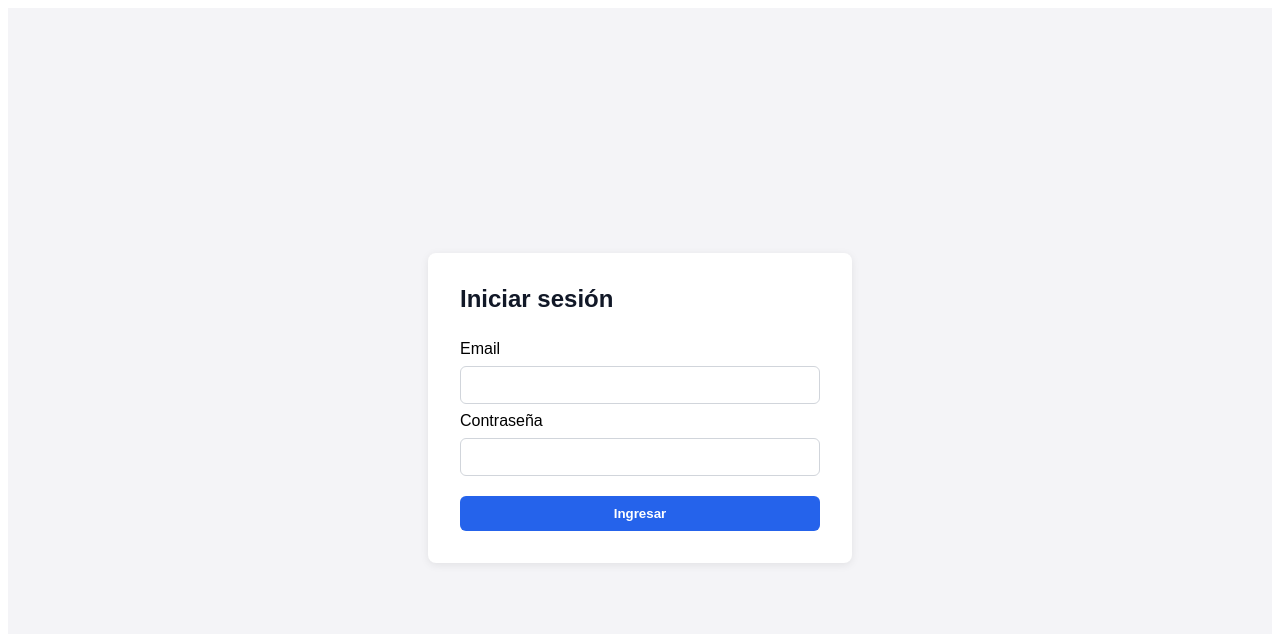
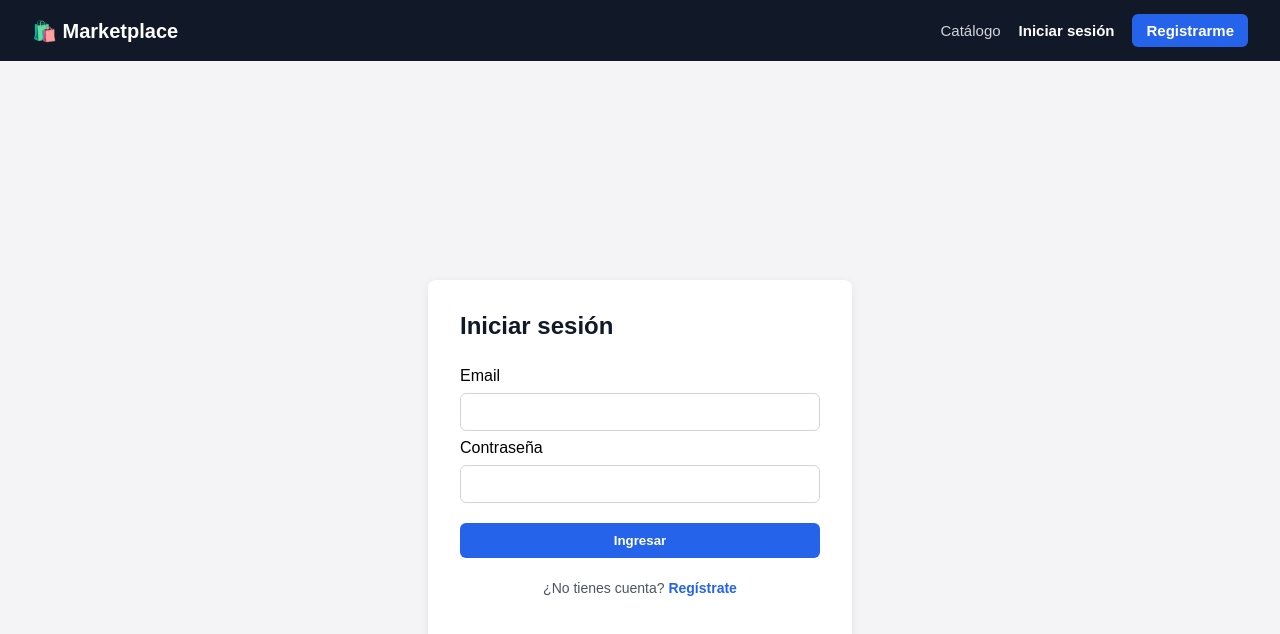
Before and after one commit to Orlando-Diaz/marketplace-frontend, an Angular app: page /login in a window 1280 px wide. Shown: the top 634 px of the page. Built offline with nearby package versions, Linux system fonts and the light colour scheme.

Commit message:
Agrega navbar, rutas y redireccion al catalogo tras login y registro

```diff
--- a/src/app/app.html
+++ b/src/app/app.html
@@ -1 +1,2 @@
+<app-navbar />
 <router-outlet />
--- a/src/app/app.ts
+++ b/src/app/app.ts
@@ -1,9 +1,11 @@
 import { Component, signal } from '@angular/core';
 import { RouterOutlet } from '@angular/router';
+import { Navbar } from './shared/navbar/navbar';
+
 
 @Component({
-  imports: [RouterOutlet],
   selector: 'app-root',
+  imports: [RouterOutlet, Navbar],
   styleUrl: './app.css',
   templateUrl: './app.html',
 })
--- a/src/app/features/auth/login/login.css
+++ b/src/app/features/auth/login/login.css
@@ -42,3 +42,15 @@ button {
 button:disabled { background: #93c5fd; cursor: not-allowed; }
 
 .error { color: #dc2626; font-size: 13px; }
+
+.enlace {
+  text-align: center;
+  font-size: 14px;
+  color: #4b5563;
+}
+
+.enlace a {
+  color: #2563eb;
+  text-decoration: none;
+  font-weight: bold;
+}
--- a/src/app/features/auth/login/login.html
+++ b/src/app/features/auth/login/login.html
@@ -1,11 +1,4 @@
 <div class="contenedor">
-  @if (authService.usuarioActual(); as usuario) {
-    <div class="tarjeta">
-      <h2>¡Hola, {{ usuario.nombre }}!</h2>
-      <p>Sesión iniciada como <strong>{{ usuario.email }}</strong> ({{ usuario.rol }})</p>
-      <button (click)="cerrarSesion()">Cerrar sesión</button>
-    </div>
-  } @else {
   <form class="tarjeta" [formGroup]="form" (ngSubmit)="enviar()">
     <h2>Iniciar sesión</h2>
 
@@ -28,6 +21,7 @@
     <button type="submit" [disabled]="cargando()">
       {{ cargando() ? 'Ingresando...' : 'Ingresar' }}
     </button>
+
+    <p class="enlace">¿No tienes cuenta? <a routerLink="/registro">Regístrate</a></p>
   </form>
-  }
 </div>
--- a/src/app/features/auth/login/login.ts
+++ b/src/app/features/auth/login/login.ts
@@ -1,16 +1,18 @@
 import { Component, inject, signal } from '@angular/core';
 import { FormBuilder, ReactiveFormsModule, Validators } from '@angular/forms';
+import { Router, RouterLink } from '@angular/router';
 import { AuthService } from '../../../core/services/auth';
 
 @Component({
   selector: 'app-login',
-  imports: [ReactiveFormsModule],
+  imports: [ReactiveFormsModule, RouterLink],
   templateUrl: './login.html',
   styleUrl: './login.css'
 })
 export class Login {
   private fb = inject(FormBuilder);
-  authService = inject(AuthService);
+  private authService = inject(AuthService);
+  private router = inject(Router);
 
   cargando = signal(false);
   error = signal<string | null>(null);
@@ -30,15 +32,14 @@ export class Login {
     this.error.set(null);
 
     this.authService.login(this.form.getRawValue()).subscribe({
-      next: () => this.cargando.set(false),
+      next: () => {
+        this.cargando.set(false);
+        this.router.navigate(['/productos']);
+      },
       error: (err) => {
         this.cargando.set(false);
         this.error.set(err.error?.message ?? 'Email o contraseña incorrectos');
       }
     });
   }
-
-  cerrarSesion(): void {
-    this.authService.logout();
-  }
 }
--- /dev/null
+++ b/src/app/shared/navbar/navbar.css
@@ -0,0 +1,42 @@
+.navbar {
+  display: flex;
+  justify-content: space-between;
+  align-items: center;
+  padding: 14px 32px;
+  background: #111827;
+  font-family: Arial, sans-serif;
+}
+
+.marca {
+  color: white;
+  font-size: 20px;
+  font-weight: bold;
+  text-decoration: none;
+}
+
+.enlaces {
+  display: flex;
+  align-items: center;
+  gap: 18px;
+}
+
+.enlaces a {
+  color: #d1d5db;
+  text-decoration: none;
+  font-size: 15px;
+}
+
+.enlaces a.activo { color: white; font-weight: bold; }
+
+.usuario { color: #9ca3af; font-size: 14px; }
+
+.boton, button {
+  background: #2563eb;
+  color: white !important;
+  padding: 8px 14px;
+  border: none;
+  border-radius: 6px;
+  font-weight: bold;
+  cursor: pointer;
+  font-size: 14px;
+}
--- /dev/null
+++ b/src/app/shared/navbar/navbar.html
@@ -0,0 +1,15 @@
+<nav class="navbar">
+  <a routerLink="/productos" class="marca">🛍️ Marketplace</a>
+
+  <div class="enlaces">
+    <a routerLink="/productos" routerLinkActive="activo">Catálogo</a>
+
+    @if (authService.usuarioActual(); as usuario) {
+      <span class="usuario">Hola, {{ usuario.nombre }}</span>
+      <button (click)="cerrarSesion()">Cerrar sesión</button>
+    } @else {
+      <a routerLink="/login" routerLinkActive="activo">Iniciar sesión</a>
+      <a routerLink="/registro" class="boton">Registrarme</a>
+    }
+  </div>
+</nav>
--- /dev/null
+++ b/src/app/shared/navbar/navbar.ts
@@ -0,0 +1,19 @@
+import { Component, inject } from '@angular/core';
+import { Router, RouterLink, RouterLinkActive } from '@angular/router';
+import { AuthService } from '../../core/services/auth';
+
+@Component({
+  selector: 'app-navbar',
+  imports: [RouterLink, RouterLinkActive],
+  templateUrl: './navbar.html',
+  styleUrl: './navbar.css'
+})
+export class Navbar {
+  authService = inject(AuthService);
+  private router = inject(Router);
+
+  cerrarSesion(): void {
+    this.authService.logout();
+    this.router.navigate(['/login']);
+  }
+}
--- a/src/styles.css
+++ b/src/styles.css
@@ -1 +1,6 @@
 /* You can add global styles to this file, and also import other style files */
+body {
+  margin: 0;
+  font-family: Arial, sans-serif;
+  background: #f4f4f7;
+}
```
Also changed, not shown: src/app/app.routes.ts (+6 -1 lines), 1 other file (tests, documents, lock files or other folders). Lines whose indentation alone changed are shown as unchanged.
